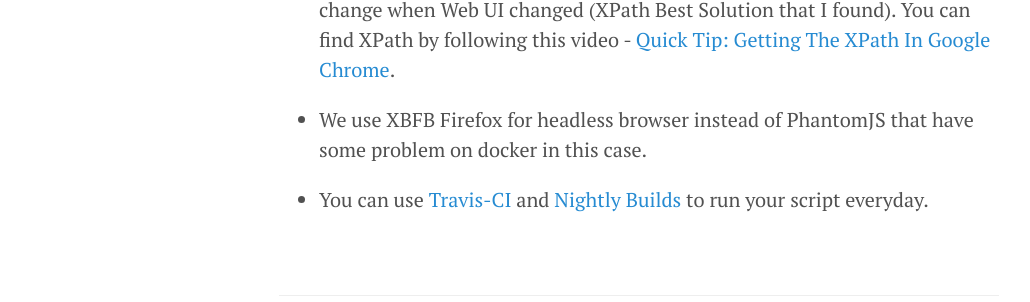
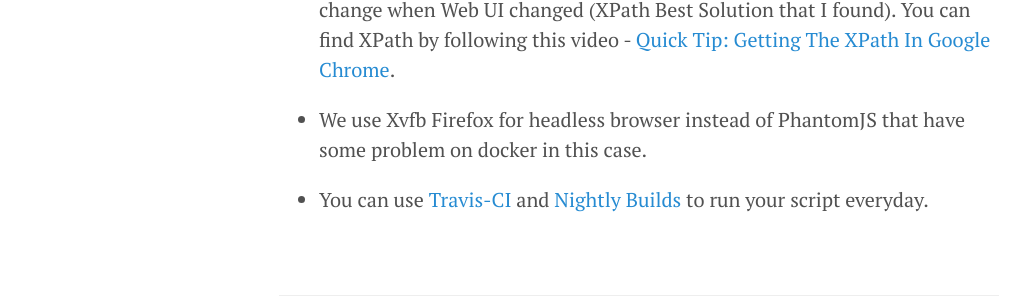
Before and after one commit to ibotdotout/ibotdotout.github.io, a Jekyll site: the page built from _posts/2015-08-30-robot-packtpub.md, in a window 1280 px wide. Shown: the part 1099-1401 px from the top of the page, without its empty margins (1-1031 px from the left). Built offline with Jekyll 4.4.1, drawn with Linux system fonts in a browser that asks for light colours; Markdown is read by kramdown in place of the engine named in the settings.

Commit message:
Modif: fix wrong name xvfb

```diff
--- a/_posts/2015-08-30-robot-packtpub.md
+++ b/_posts/2015-08-30-robot-packtpub.md
@@ -35,6 +35,6 @@ $ pybot robot-packtpub.txt
   It may change when Web UI changed (XPath Best Solution that I found).
   You can find XPath by following this video - [Quick Tip: Getting The XPath In Google Chrome](https://www.youtube.com/watch?v=vCNLPHP3E_U).
 
-- We use XBFB Firefox for headless browser instead of PhantomJS that have some problem on docker in this case.
+- We use Xvfb Firefox for headless browser instead of PhantomJS that have some problem on docker in this case.
 
 - You can use [Travis-CI](https://travis-ci.org) and [Nightly Builds](https://nightli.es) to run your script everyday.
```
